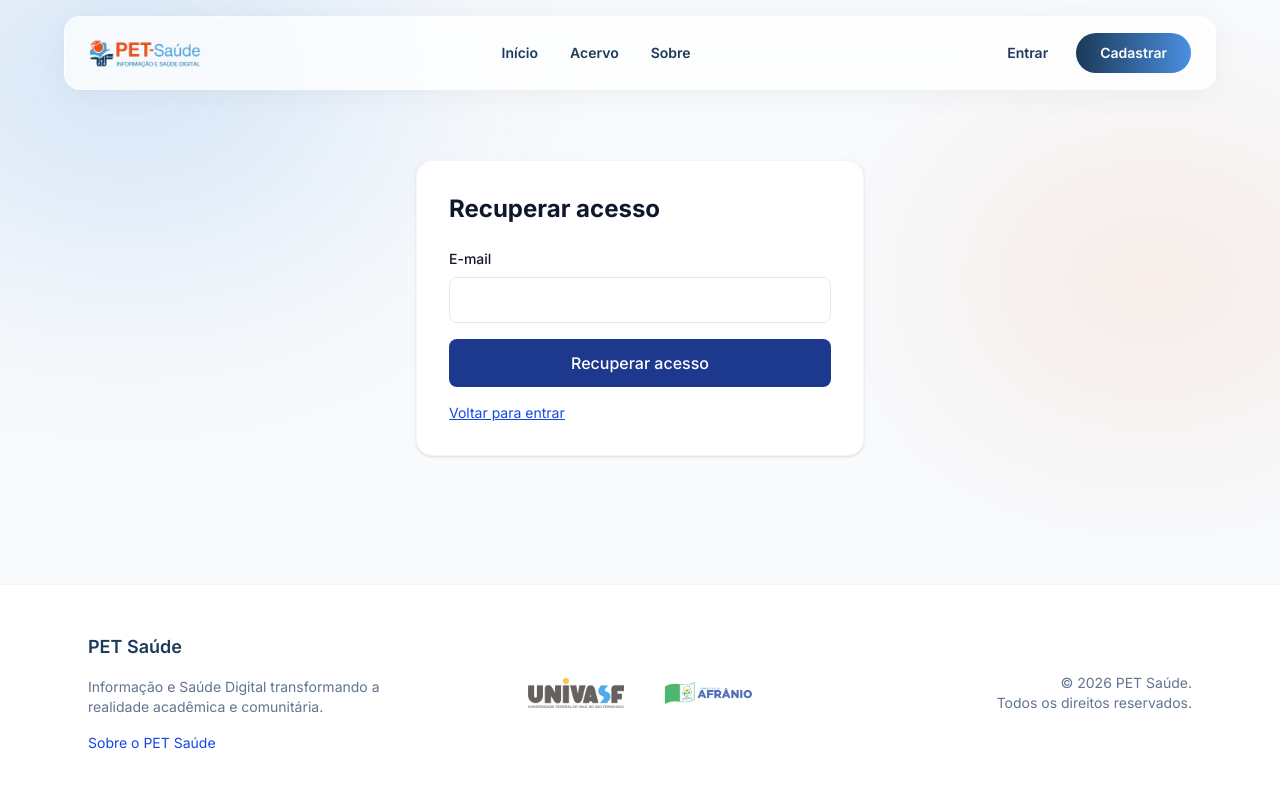
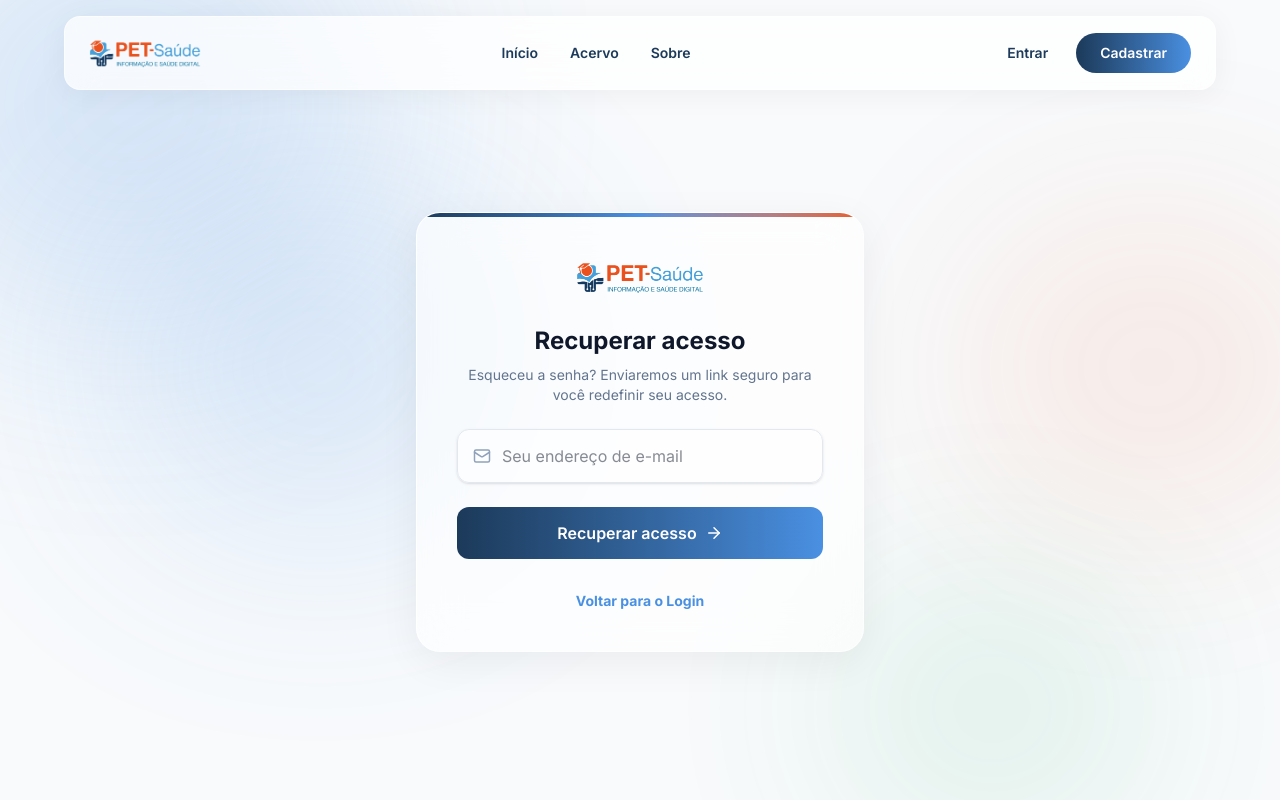
Before and after one commit to dlpdr/PET-SAUDE3, a Next.js app in the folder frontend/: page /recuperar-senha in a window 1280 px wide. Shown: the top 800 px of the page. Built offline with nearby package versions, Linux system fonts and the light colour scheme.

Commit message:
UI: Standardize login auxiliary links and redesign AccountAction flow

```diff
--- a/frontend/src/app/login/page.tsx
+++ b/frontend/src/app/login/page.tsx
@@ -75,10 +75,6 @@ export default function LoginPage() {
         </div>
 
         <h1 className="text-2xl font-bold text-slate-900 mb-2">Bem-vindo de volta</h1>
-        <div className="mb-4 flex flex-wrap justify-center gap-4 text-sm text-blue-700 underline">
-          <Link href="/recuperar-senha">Esqueci minha senha</Link>
-          <Link href="/reenviar-confirmacao">Reenviar confirmação de e-mail</Link>
-        </div>
         <p className="text-slate-500 text-sm mb-8 text-center">Entre na sua conta para acessar o acervo e interagir com as publicações.</p>
 
         {errorMsg && (
@@ -118,10 +114,13 @@ export default function LoginPage() {
             />
           </div>
 
-          <div className="flex items-center justify-end mb-2">
-            <a href="#" className="text-xs font-semibold text-slate-500 hover:text-[var(--color-brand-blue-light)] transition-colors">
+          <div className="flex flex-col sm:flex-row items-center justify-between gap-3 mb-4 w-full">
+            <Link href="/reenviar-confirmacao" className="text-xs font-semibold text-slate-500 hover:text-[var(--color-brand-blue-light)] transition-colors hover:underline">
+              Reenviar ativação
+            </Link>
+            <Link href="/recuperar-senha" className="text-xs font-semibold text-[var(--color-brand-blue-dark)] hover:text-[var(--color-brand-blue-light)] transition-colors hover:underline">
               Esqueceu a senha?
-            </a>
+            </Link>
           </div>
 
           <button
--- a/frontend/src/components/AccountAction.tsx
+++ b/frontend/src/components/AccountAction.tsx
@@ -3,6 +3,9 @@
 import { Suspense, useState } from 'react';
 import { useSearchParams } from 'next/navigation';
 import Link from 'next/link';
+import Image from 'next/image';
+import { motion } from 'framer-motion';
+import { Mail, Lock, Loader2, ArrowRight, CheckCircle2, AlertCircle } from 'lucide-react';
 import api, { getApiErrorMessage } from '@/lib/api';
 
 type Mode = 'confirm' | 'resend' | 'request-reset' | 'reset';
@@ -14,6 +17,12 @@ const endpoints: Record<Mode, string> = {
   confirm: 'confirm-email', resend: 'resend-confirmation',
   'request-reset': 'request-password-reset', reset: 'reset-password',
 };
+const descriptions: Record<Mode, string> = {
+  confirm: 'Confirme seu endereço de e-mail para ativar a sua conta.',
+  resend: 'Não recebeu o e-mail? Digite seu e-mail para enviarmos um novo link de ativação.',
+  'request-reset': 'Esqueceu a senha? Enviaremos um link seguro para você redefinir seu acesso.',
+  reset: 'Digite e confirme a sua nova senha para acessar a plataforma.',
+};
 
 function Form({ mode }: { mode: Mode }) {
   const params = useSearchParams();
@@ -22,7 +31,7 @@ function Form({ mode }: { mode: Mode }) {
   const [password, setPassword] = useState('');
   const [confirmation, setConfirmation] = useState('');
   const [busy, setBusy] = useState(false);
-  const [message, setMessage] = useState('');
+  const [message, setMessage] = useState<{ type: 'success' | 'error', text: string } | null>(null);
   const [done, setDone] = useState(false);
   const needsToken = mode === 'confirm' || mode === 'reset';
 
@@ -30,42 +39,137 @@ function Form({ mode }: { mode: Mode }) {
     event.preventDefault();
     if (busy || done) return;
     if (mode === 'reset' && password !== confirmation) {
-      setMessage('As senhas não coincidem.');
+      setMessage({ type: 'error', text: 'As senhas não coincidem.' });
       return;
     }
     setBusy(true);
-    setMessage('');
+    setMessage(null);
     try {
       const response = await api.post<{ detail: string }>(`/auth/${endpoints[mode]}/`, needsToken ? { token, password } : { email });
-      setMessage(response.data.detail);
+      setMessage({ type: 'success', text: response.data.detail });
       setDone(true);
       setPassword('');
       setConfirmation('');
     } catch (error) {
-      setMessage(getApiErrorMessage(error, 'Não foi possível concluir. Tente novamente.', ['email', 'password']));
+      setMessage({ type: 'error', text: getApiErrorMessage(error, 'Não foi possível concluir. Tente novamente.', ['email', 'password']) });
     } finally { setBusy(false); }
   }
 
-  return <section className="mx-auto my-12 max-w-md rounded-2xl border border-slate-100 bg-white p-8 shadow-sm">
-    <h1 className="mb-6 text-2xl font-bold text-slate-900">{titles[mode]}</h1>
-    {needsToken && !token ? <p role="alert">Este link está incompleto. Solicite um novo e-mail.</p> : <form onSubmit={submit} className="flex flex-col gap-4">
-      {!needsToken && <label className="text-sm font-medium">E-mail<input type="email" required autoComplete="email" value={email} onChange={event => setEmail(event.target.value)} className="mt-2 w-full rounded-lg border p-3" /></label>}
-      {mode === 'reset' && <>
-        <label className="text-sm font-medium">Nova senha<input type="password" required minLength={8} autoComplete="new-password" value={password} onChange={event => setPassword(event.target.value)} className="mt-2 w-full rounded-lg border p-3" /></label>
-        <label className="text-sm font-medium">Repita a nova senha<input type="password" required autoComplete="new-password" value={confirmation} onChange={event => setConfirmation(event.target.value)} className="mt-2 w-full rounded-lg border p-3" /></label>
-      </>}
-      {mode === 'confirm' && !done && <p>Confirme seu endereço de e-mail para ativar a conta.</p>}
-      <button disabled={busy || done} className="rounded-lg bg-blue-900 p-3 font-medium text-white disabled:opacity-50">{busy ? 'Aguarde...' : done ? 'Concluído' : titles[mode]}</button>
-    </form>}
-    <p role="status" className="my-4 text-sm text-slate-700">{message}</p>
-    <div className="flex flex-col gap-3 text-sm text-blue-700 underline">
-      <Link href="/login">Voltar para entrar</Link>
-      {mode === 'confirm' && <Link href="/reenviar-confirmacao">Solicitar novo link de confirmação</Link>}
-      {mode === 'reset' && <Link href="/recuperar-senha">Solicitar novo link de recuperação</Link>}
+  return (
+    <div className="flex flex-col items-center justify-center min-h-[80vh] w-full px-6">
+      <div className="absolute top-[20%] left-[10%] w-[30%] h-[30%] rounded-full bg-[var(--color-brand-blue-light)] opacity-20 blur-[120px] -z-10 pointer-events-none" />
+      <div className="absolute bottom-[20%] right-[10%] w-[25%] h-[25%] rounded-full bg-[var(--color-brand-green)] opacity-10 blur-[100px] -z-10 pointer-events-none" />
+
+      <motion.div
+        className="glass-card w-full max-w-md p-8 md:p-10 flex flex-col items-center relative overflow-hidden"
+        initial={{ opacity: 0, y: 30 }}
+        animate={{ opacity: 1, y: 0 }}
+        transition={{ duration: 0.5 }}
+      >
+        <div className="absolute top-0 left-0 right-0 h-1 bg-gradient-to-r from-[var(--color-brand-blue-dark)] via-[var(--color-brand-blue-light)] to-[var(--color-brand-orange)]" />
+
+        <div className="h-12 w-32 relative mb-6">
+          <Image src="/logos/petsaude.png" alt="PET Saúde" fill className="object-contain" />
+        </div>
+
+        <h1 className="text-2xl font-bold text-slate-900 mb-2">{titles[mode]}</h1>
+        <p className="text-slate-500 text-sm mb-6 text-center">{descriptions[mode]}</p>
+
+        {message && (
+          <div className={`w-full mb-6 p-4 rounded-xl flex items-start gap-3 text-sm ${message.type === 'success' ? 'bg-green-50 text-green-700' : 'bg-red-50 text-red-700'}`}>
+            {message.type === 'success' ? <CheckCircle2 size={18} className="mt-0.5 shrink-0" /> : <AlertCircle size={18} className="mt-0.5 shrink-0" />}
+            <span className="font-medium">{message.text}</span>
+          </div>
+        )}
+
+        {needsToken && !token ? (
+          <div className="w-full bg-amber-50 text-amber-700 p-4 rounded-xl border border-amber-100 flex items-start gap-3 mb-6">
+            <AlertCircle size={18} className="mt-0.5 shrink-0" />
+            <span className="font-medium text-sm">Este link está incompleto ou inválido. Solicite um novo link no seu e-mail.</span>
+          </div>
+        ) : (
+          <form onSubmit={submit} className="w-full flex flex-col gap-4">
+            {!needsToken && (
+              <div className="relative group">
+                <div className="absolute inset-y-0 left-0 pl-4 flex items-center pointer-events-none text-slate-400 group-focus-within:text-[var(--color-brand-blue-light)] transition-colors">
+                  <Mail size={18} />
+                </div>
+                <input
+                  type="email"
+                  required autoComplete="email"
+                  value={email}
+                  onChange={event => setEmail(event.target.value)}
+                  placeholder="Seu endereço de e-mail"
+                  className="w-full pl-11 pr-4 py-3.5 rounded-xl border border-slate-200 bg-white/50 focus:bg-white focus:outline-none focus:ring-2 focus:ring-[var(--color-brand-blue-light)] focus:border-transparent transition-all shadow-sm hover:shadow-md"
+                />
+              </div>
+            )}
+
+            {mode === 'reset' && (
+              <>
+                <div className="relative group">
+                  <div className="absolute inset-y-0 left-0 pl-4 flex items-center pointer-events-none text-slate-400 group-focus-within:text-[var(--color-brand-blue-light)] transition-colors">
+                    <Lock size={18} />
+                  </div>
+                  <input
+                    type="password" required minLength={8} autoComplete="new-password"
+                    value={password} onChange={event => setPassword(event.target.value)}
+                    placeholder="Nova senha (mín. 8 caracteres)"
+                    className="w-full pl-11 pr-4 py-3.5 rounded-xl border border-slate-200 bg-white/50 focus:bg-white focus:outline-none focus:ring-2 focus:ring-[var(--color-brand-blue-light)] focus:border-transparent transition-all shadow-sm hover:shadow-md"
+                  />
+                </div>
+                <div className="relative group">
+                  <div className="absolute inset-y-0 left-0 pl-4 flex items-center pointer-events-none text-slate-400 group-focus-within:text-[var(--color-brand-blue-light)] transition-colors">
+                    <Lock size={18} />
+                  </div>
+                  <input
+                    type="password" required autoComplete="new-password"
+                    value={confirmation} onChange={event => setConfirmation(event.target.value)}
+                    placeholder="Repita a nova senha"
+                    className="w-full pl-11 pr-4 py-3.5 rounded-xl border border-slate-200 bg-white/50 focus:bg-white focus:outline-none focus:ring-2 focus:ring-[var(--color-brand-blue-light)] focus:border-transparent transition-all shadow-sm hover:shadow-md"
+                  />
+                </div>
+              </>
+            )}
+
+            <button
+              disabled={busy || done}
+              className="w-full mt-2 flex items-center justify-center gap-2 py-3.5 bg-gradient-to-r from-[var(--color-brand-blue-dark)] to-[var(--color-brand-blue-light)] text-white rounded-xl font-semibold hover:shadow-[0_8px_20px_rgba(74,144,226,0.3)] hover:-translate-y-0.5 active:scale-95 transition-all disabled:opacity-70 disabled:cursor-not-allowed"
+            >
+              {busy ? <Loader2 size={18} className="animate-spin" /> : done ? <CheckCircle2 size={18} /> : <>{titles[mode]} <ArrowRight size={18} /></>}
+            </button>
+          </form>
+        )}
+
+        <div className="mt-8 flex flex-col items-center gap-3 w-full">
+          <Link href="/login" className="text-sm font-bold text-[var(--color-brand-blue-light)] hover:text-blue-700 transition-colors hover:underline">
+            Voltar para o Login
+          </Link>
+
+          {mode === 'confirm' && (
+            <Link href="/reenviar-confirmacao" className="text-xs font-semibold text-slate-500 hover:text-[var(--color-brand-orange)] transition-colors hover:underline mt-2">
+              Não recebeu o link? Solicitar novamente
+            </Link>
+          )}
+          {mode === 'reset' && (
+            <Link href="/recuperar-senha" className="text-xs font-semibold text-slate-500 hover:text-[var(--color-brand-orange)] transition-colors hover:underline mt-2">
+              Link expirado? Solicitar nova recuperação
+            </Link>
+          )}
+        </div>
+      </motion.div>
     </div>
-  </section>;
+  );
 }
 
 export default function AccountAction({ mode }: { mode: Mode }) {
-  return <Suspense fallback={<p className="p-8 text-center">Carregando...</p>}><Form mode={mode} /></Suspense>;
+  return (
+    <Suspense fallback={
+      <div className="flex min-h-[50vh] items-center justify-center gap-3 text-slate-500 font-medium">
+        <Loader2 className="animate-spin" /> Carregando formulário...
+      </div>
+    }>
+      <Form mode={mode} />
+    </Suspense>
+  );
 }
```
